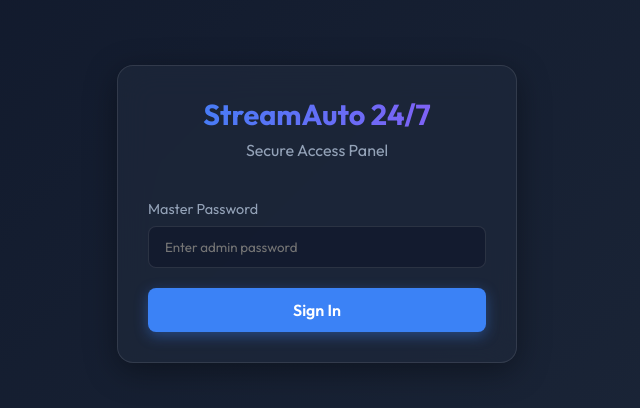
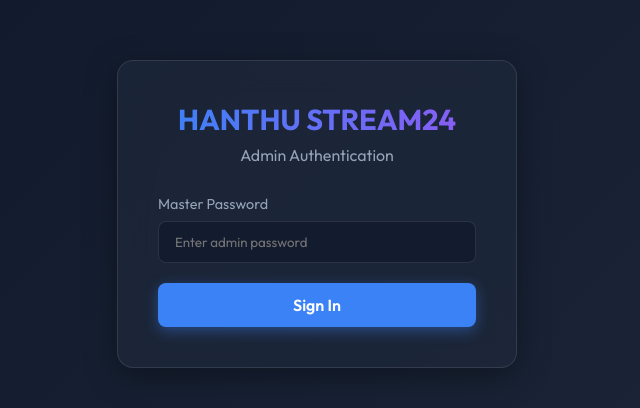
Before and after one commit to wahyuibnu/Streaming24, a Next.js app: page /login in a window 1280 px wide. Shown: the part 106-514 px from the top of the page, without its empty margins (323-963 px from the left). Built offline with nearby package versions, Linux system fonts and the light colour scheme.

Commit message:
fix: Restore login page HTML structure and ensure HANTHU STREAM24 brand consistency

```diff
--- a/ecosystem.config.js
+++ b/ecosystem.config.js
@@ -1,7 +1,7 @@
 module.exports = {
   apps: [
     {
-      name: 'StreamAuto247',
+      name: 'HanthuStream24',
       script: 'npm',
       args: 'start',
       instances: 1, // Only 1 instance to avoid port collisions and multiple FFmpeg spawns
--- a/package.json
+++ b/package.json
@@ -1,5 +1,5 @@
 {
-  "name": "temp",
+  "name": "hanthu-stream24",
   "version": "0.1.0",
   "private": true,
   "scripts": {
--- a/src/app/layout.tsx
+++ b/src/app/layout.tsx
@@ -13,8 +13,8 @@ const geistMono = Geist_Mono({
 });
 
 export const metadata: Metadata = {
-  title: "StreamAuto 24/7",
-  description: "Automated 24/7 Live Streaming Dashboard for YouTube and TikTok",
+  title: "HANTHU STREAM24",
+  description: "24/7 Multi-Platform Broadcasting",
 };
 
 export default function RootLayout({
--- a/src/app/login/page.tsx
+++ b/src/app/login/page.tsx
@@ -36,10 +36,10 @@ export default function Login() {
 
   return (
     <div className={styles.container} style={{ display: 'flex', justifyContent: 'center', alignItems: 'center', minHeight: '80vh' }}>
-      <div className={`glass-panel ${styles.card} fade-in`} style={{ maxWidth: '400px', width: '100%' }}>
-        <div style={{ textAlign: 'center', marginBottom: '20px' }}>
-          <h1 className={styles.logo} style={{ fontSize: '1.8rem', justifyContent: 'center' }}>StreamAuto 24/7</h1>
-          <p style={{ color: 'var(--text-muted)', marginTop: '8px' }}>Secure Access Panel</p>
+      <div className={`glass-panel ${styles.card} fade-in`} style={{ maxWidth: '400px', width: '100%', display: 'flex', flexDirection: 'column', gap: '20px', padding: '40px' }}>
+        <div style={{ textAlign: 'center', marginBottom: '10px' }}>
+          <h1 className={styles.logo} style={{ fontSize: '1.8rem', justifyContent: 'center' }}>HANTHU STREAM24</h1>
+          <p style={{ color: 'var(--text-muted)', marginTop: '8px' }}>Admin Authentication</p>
         </div>
 
         {error && (
--- a/src/app/page.tsx
+++ b/src/app/page.tsx
@@ -184,7 +184,7 @@ export default function Dashboard() {
     <div className={styles.container}>
       <header className={`${styles.header} fade-in`}>
         <div className={styles.logo} style={{ display: 'flex', alignItems: 'center' }}>
-          StreamAuto 24/7
+          HANTHU STREAM24
           <span style={{ fontSize: '0.65rem', background: '#ff9800', color: '#000', padding: '3px 6px', borderRadius: '4px', marginLeft: '10px', fontWeight: 700, letterSpacing: '1px' }}>BETA</span>
         </div>
         <div style={{ display: 'flex', gap: '10px' }}>
--- a/src/lib/streamManager.ts
+++ b/src/lib/streamManager.ts
@@ -48,7 +48,7 @@ async function sendWebhook(message: string) {
     await fetch(webhookUrl, {
       method: 'POST',
       headers: { 'Content-Type': 'application/json' },
-      body: JSON.stringify({ content: `🚨 **StreamAuto 24/7 Alert**\n${message}` })
+      body: JSON.stringify({ content: `🚨 **HANTHU STREAM24 Alert**\n${message}` })
     });
   } catch (e) {
     addLog('[System] Gagal mengirim peringatan webhook');
```
Also changed, not shown: 2 other files (tests, documents, lock files or other folders).
